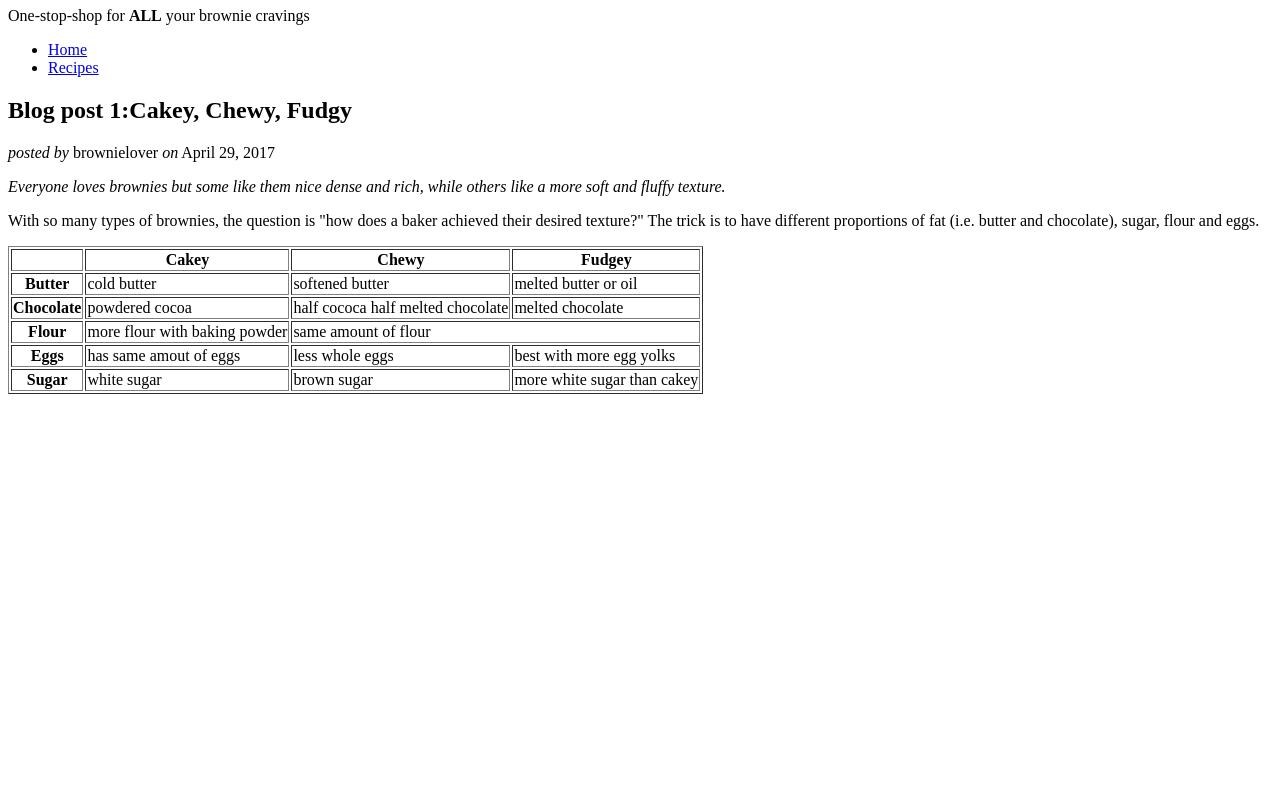
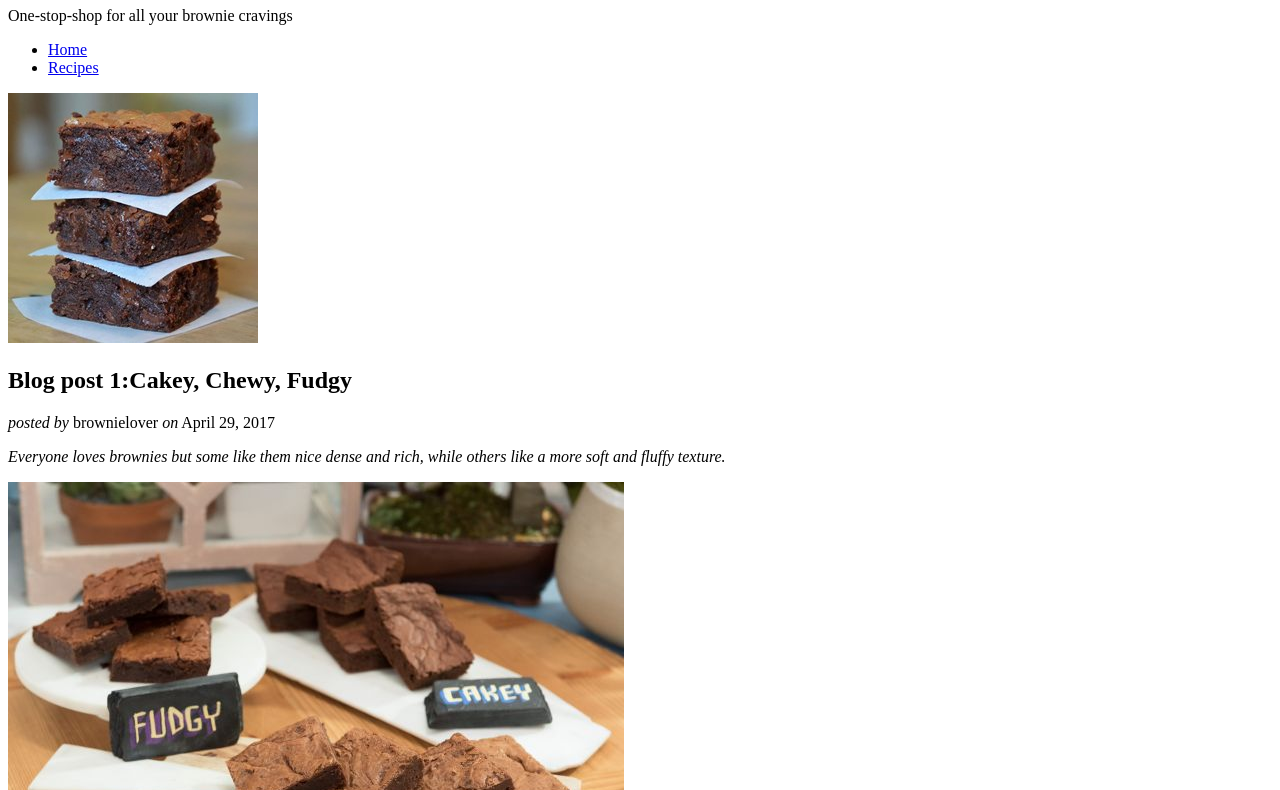
Before and after one commit to sarayapsulit/sarayapsulit.github.io, a plain HTML site: page index.html in a window 1280 px wide. Shown: the part 73-863 px from the top of the page. Before the commit the page ends 800 px from the top, so only its background shows below. Drawn offline with Linux system fonts and the light colour scheme.

Commit message:
add images to homepage

```diff
--- a/index.html
+++ b/index.html
@@ -5,10 +5,12 @@
     </head>
     <body>
         <header>
-            <h1>The Brownie Blog</h1>
-            <p>
-                One-stop-shop for <strong>ALL</strong> your brownie cravings
-            </p>
+            <div>
+                <h1>The Brownie Blog</h1>
+                <p>
+                    One-stop-shop for all your brownie cravings
+                </p>
+            </div>
             <nav>
                 <ul>
                     <li>
@@ -19,6 +21,10 @@
                     </li>
                 </ul>
             </nav>
+            <div>
+                <img src="brownie-01.jpg" alt="brownie1">
+            </div>
+
         </header>
         <section name="blogentries">
             <div>
@@ -36,6 +42,7 @@
                     </p>
                 </div>
                 <div>
+                    <img src="brownie-02.jpg" alt="brownie2">
                     <p>
                         With so many types of brownies, the question is "how does a baker achieved their desired texture?" The trick is to have different proportions of fat (i.e. butter and chocolate), sugar, flour and eggs.
                     </p>
```
